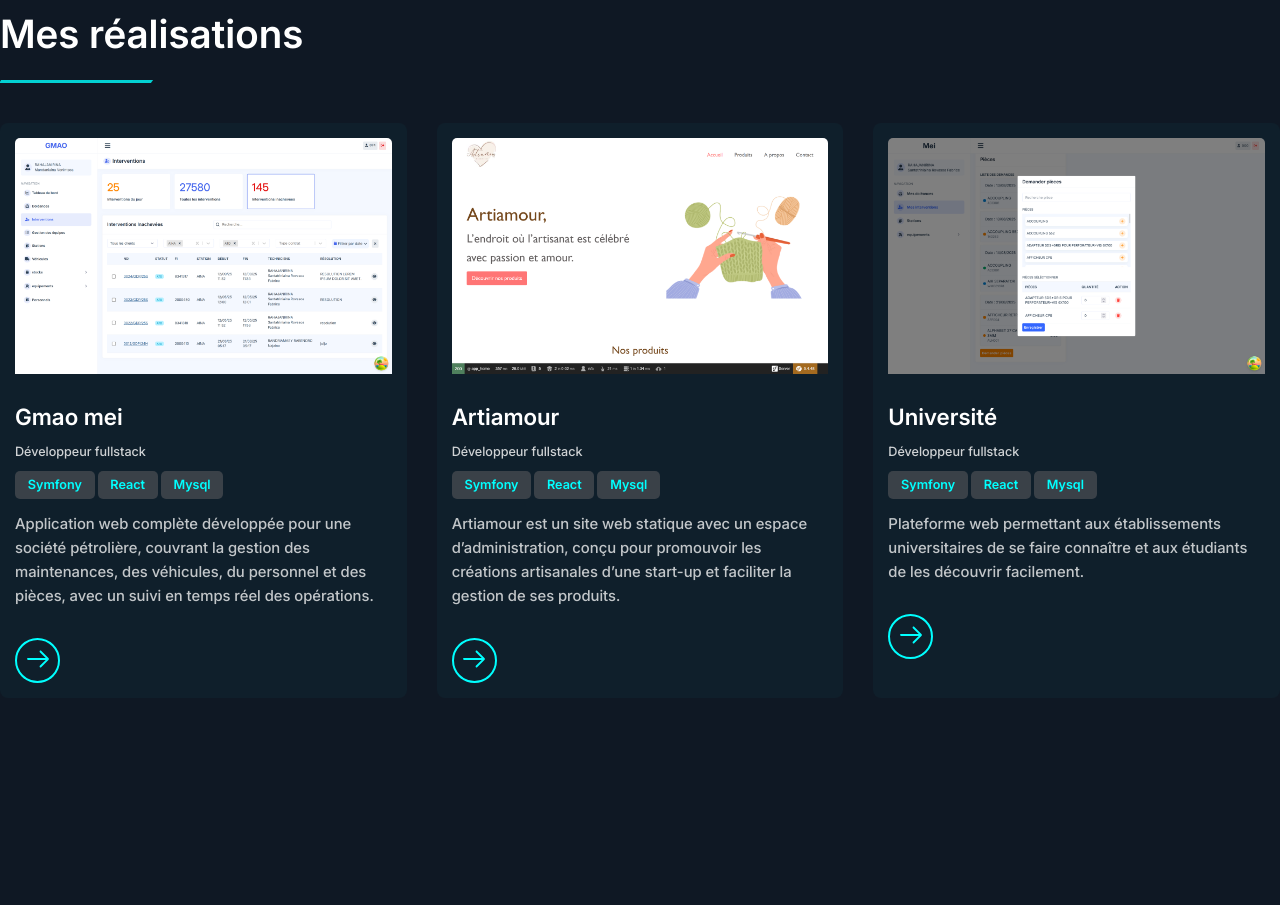
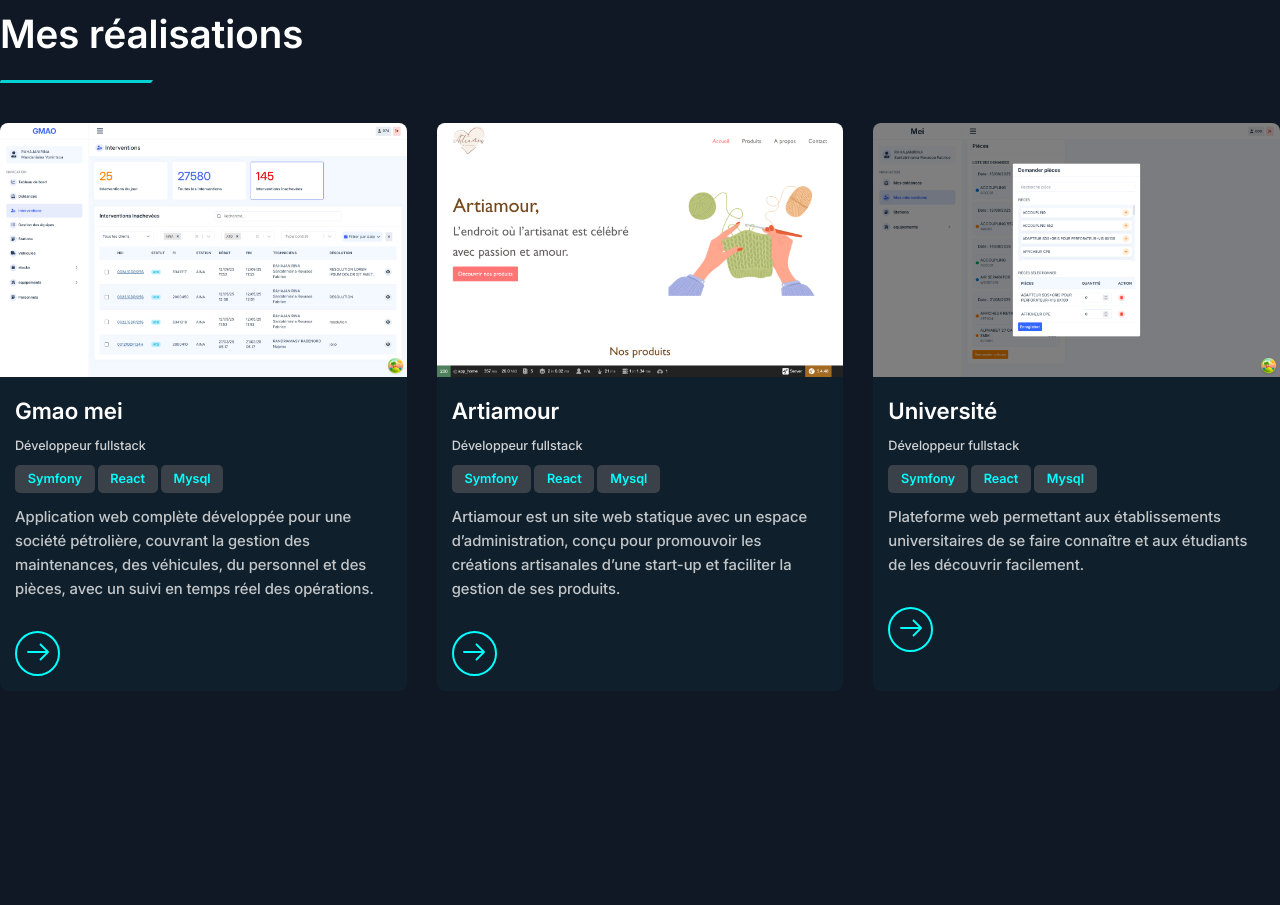
Before and after one commit to manda07tsou/portfolio, a React (Vite) app: page / in a window 1280 px wide. Shown: the part 1608-2513 px from the top of the page. Built offline with nearby package versions, Linux system fonts and the light colour scheme.

Commit message:
style card project

```diff
--- a/src/assets/styles/_projects.scss
+++ b/src/assets/styles/_projects.scss
@@ -8,7 +8,6 @@
    background-color: var(--primary-03);
    border-radius: 8px;
    overflow: hidden;
-   padding: 1em;
 }
 
 .project__images{
@@ -17,12 +16,34 @@
 }
 
 .project__card-body{
+   position: relative;
+   overflow: hidden;
+   padding: 1em;
    padding-top: .3em;
+
+
+   &::before {
+      content: '';
+      position: absolute;
+      inset: 0;
+      background:
+         radial-gradient(ellipse 100% 90% at top left, rgb(var(--primary)/.2), rgb(187 51 255/.05), transparent),
+         radial-gradient(ellipse 100% 90% at bottom right, rgb(var(--primary)/.2), transparent)
+      ;
+      opacity: 0;
+      transition: opacity .3s ease-in;
+      pointer-events: none;
+   }
+
+   &:hover::before{
+      opacity: 1;
+   }
 }
 
 .project__description{
    margin: 1em 0;
 }
+
 .btn-show{
    $color: rgb(var(--primary));
    border:2px solid $color;
--- a/src/templates/Projects.tsx
+++ b/src/templates/Projects.tsx
@@ -36,7 +36,7 @@ export function ProjectItem({data, index}:projectItemProps){
          <div className="project__images">
             <img src={`/images/projects/${data.coverImage}`} alt="image__project" />
          </div>
-         <div className="project__card-body mt-2">
+         <div className="project__card-body">
             <h5>{data.title}</h5>
             <div className=" hide-mobil text-small text-800 mb-1">Développeur fullstack</div>
             <div className="project__card-techno pt-1">
```
